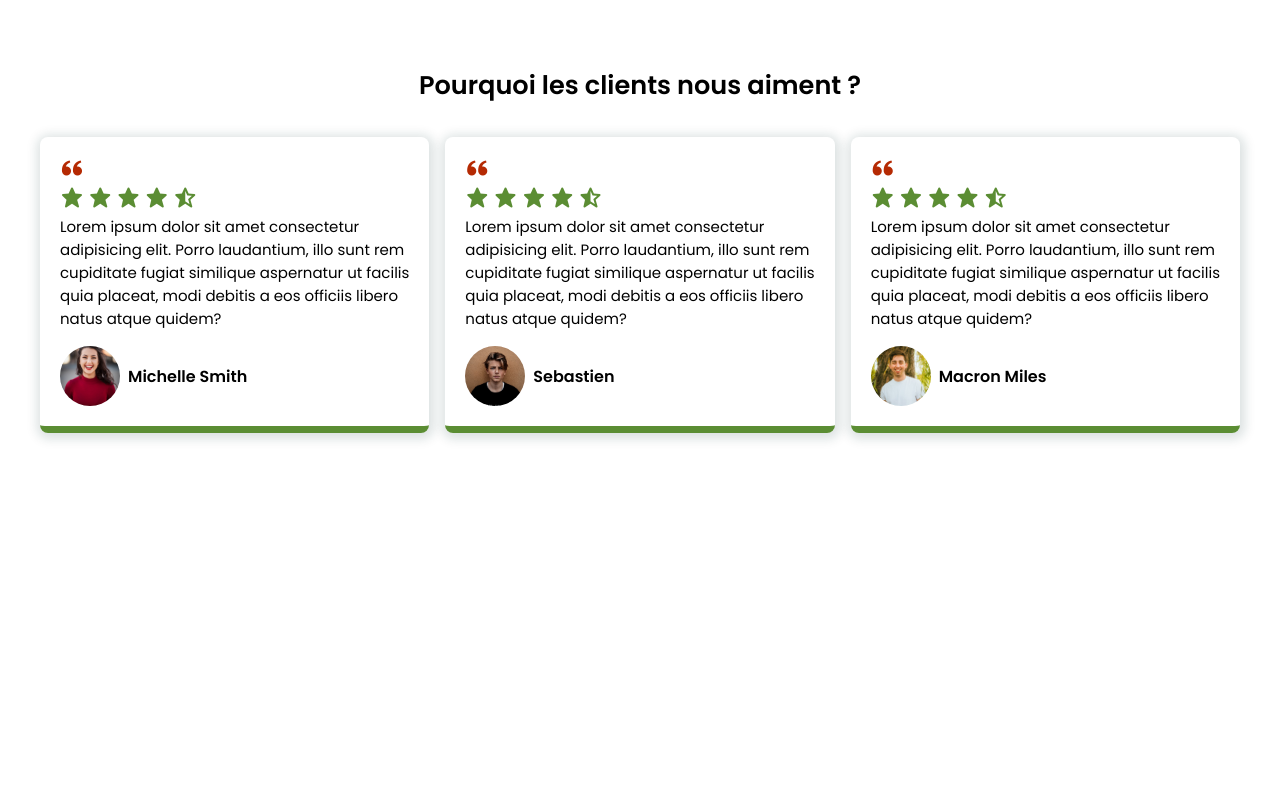
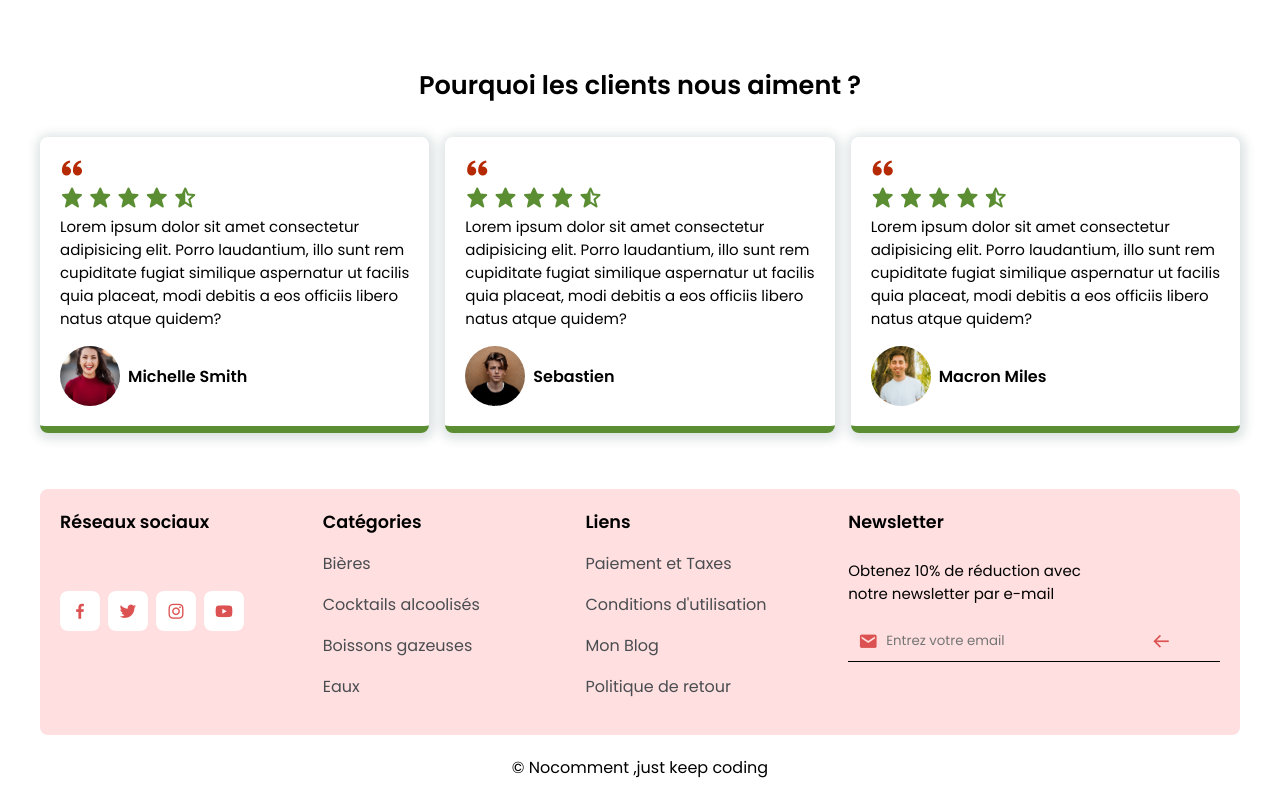
Before and after one commit to Anjara-Ram/Drink-Store, a plain HTML site: page index.html in a window 1280 px wide. Shown: the part 2517-3317 px from the top of the page. Before the commit the page ends 2974 px from the top, so only its background shows below. Drawn offline with nearby package versions, Linux system fonts and the light colour scheme.

Commit message:
Footer and Copyright

```diff
--- a/index.html
+++ b/index.html
@@ -224,6 +224,46 @@
             </div>
         </section>
 
+        <!-- Footer -->
+         <section class="footer" id="footer">
+            <div class="footer-box">
+                <h2>Réseaux sociaux</h2>
+                <div class="social">
+                    <a href="#"><i class='bx bxl-facebook' ></i></a>
+                    <a href="#"><i class='bx bxl-twitter' ></i></a>
+                    <a href="#"><i class='bx bxl-instagram' ></i></a>
+                    <a href="#"><i class='bx bxl-youtube' ></i></a>
+                </div>
+            </div>
+            <div class="footer-box">
+                <h2>Catégories</h2>
+                <a href="#">Bières</a>
+                <a href="#">Cocktails alcoolisés</a>
+                <a href="#">Boissons gazeuses</a>
+                <a href="#">Eaux</a>
+            </div>
+            <div class="footer-box">
+                <h2>Liens</h2>
+                <a href="#">Paiement et Taxes</a>
+                <a href="#">Conditions d'utilisation</a>
+                <a href="#">Mon Blog</a>
+                <a href="#">Politique de retour</a>
+            </div>
+            <div class="footer-box">
+                <h2>Newsletter</h2>
+                <p>Obtenez 10% de réduction avec <br> notre newsletter par e-mail</p>
+                <form action="">
+                    <i class='bx bxs-envelope'></i>
+                    <input type="email" name="" id="" placeholder="Entrez votre email">
+                    <i class='bx bx-arrow-back' ></i>
+                </form>
+            </div>
+         </section>
+         <!-- Copyright -->
+          <div class="copyright">
+            <p>&#169; Nocomment ,just keep coding</p>
+          </div>
+
     <!-- Swiper JS -->
     <script src="https://unpkg.com/swiper/swiper-bundle.min.js" defer></script>
 
--- a/style.css
+++ b/style.css
@@ -404,3 +404,74 @@ header {
     font-size: 1rem;
     font-weight: 600;
 }
+.footer {
+    max-width: 1200px;
+    margin-left: auto;
+    margin-right: auto;
+    display: grid;
+    grid-template-columns: repeat(auto-fit, minmax(200px,auto));
+    gap: 1.5rem;
+    margin-top: 2rem;
+    background: #ffdfdf;
+    border-radius: 0.5rem;
+    padding: 20px;
+}
+.footer-box {
+    display: flex;
+    flex-direction: column;
+}
+.footer-box p {
+    font-size: 0.938rem;
+    margin: 0.5rem 0 1rem;
+}
+.social {
+    display: flex;
+    align-items: center;
+    column-gap: 0.5rem;
+    margin-top: 40px;
+}
+.social .bx {
+    padding: 10px;
+    background-color: var(--bg-color);
+    color: var(--light-red-color);
+    font-size: 20px;
+    border-radius: 0.5rem;
+}
+.social .bx:hover {
+    background: var(--light-red-color);
+    color: var(--bg-color);
+    transition: 0.2s all linear;
+}
+.footer-box h2 {
+    font-size: 1.1rem;
+    font-weight: 600;
+    margin-bottom: 1rem;
+}
+.footer-box a {
+    color: #494c50;
+    margin-bottom: 1rem;
+}
+.footer-box a:hover {
+    color: var(--red-color);
+}
+.footer-box form {
+    border-bottom: 1px solid var(--text-color);
+    padding: 10px;
+    display: flex;
+    align-items: center;
+    column-gap: 0.5rem;
+}
+.footer-box form input {
+    background: transparent;
+    border: none;
+    outline: none;
+}
+.footer-box form .bx {
+    font-size: 20px;
+    color: var(--light-red-color);
+    cursor: pointer;
+}
+.copyright {
+    text-align: center;
+    padding: 20px;
+}
```
